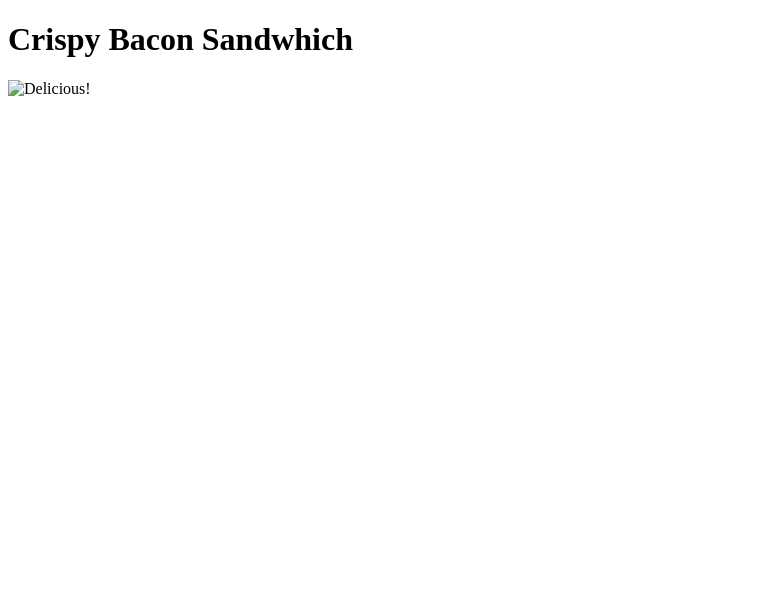
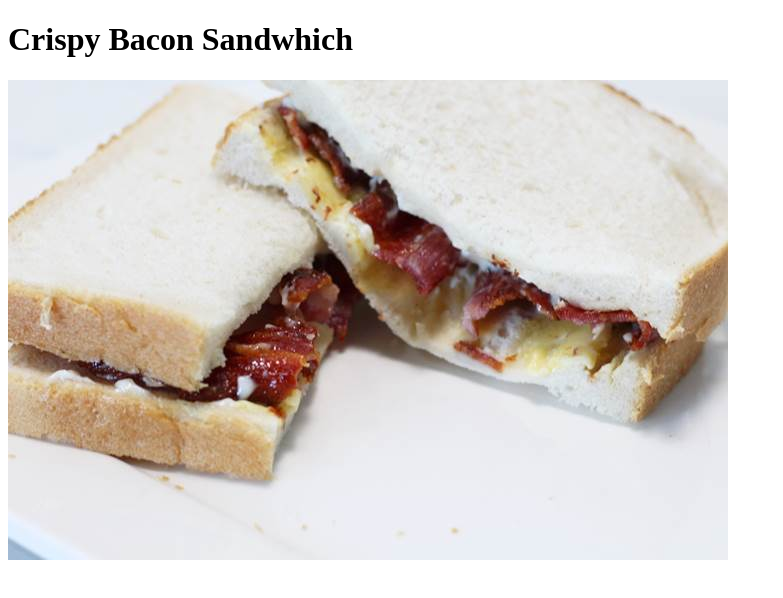
Before and after one commit to jordantgh/odin-recipes, a plain HTML site: page recipes/crispy-bacon-sandwhich.html in a window 1280 px wide. Shown: the whole page, without its empty margins (0-783 px from the left). Drawn offline with Linux system fonts and the light colour scheme.

Commit message:
Fix image by moving into local repo

```diff
--- a/recipes/crispy-bacon-sandwhich.html
+++ b/recipes/crispy-bacon-sandwhich.html
@@ -8,6 +8,6 @@
 </head>
 <body>
     <h1>Crispy Bacon Sandwhich</h1>
-    <img src="~/Documents/TheOdinProject/odin-links-and-images/images/baconswhich.jpg" alt="Delicious!">
+    <img src="../images/baconswhich.jpg" alt="Delicious!">
 </body>
 </html>
```
Also changed, not shown: images/baconswhich.jpg (added).
